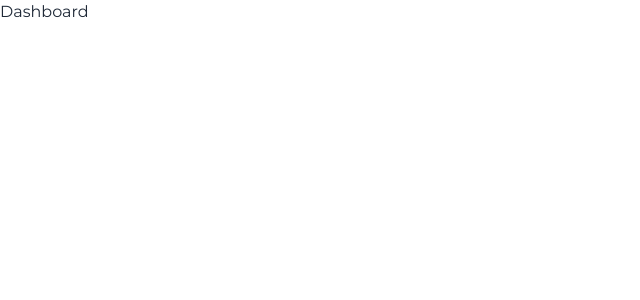
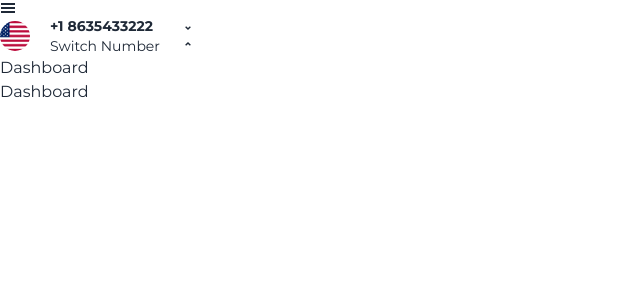
Before and after one commit to rkotchamp/coldbooth, a Next.js app: page /dashboard in a window 1280 px wide. Shown: the top 300 px of the page, without its empty margins (0-640 px from the left). Built offline with nearby package versions, Linux system fonts and the light colour scheme.

Commit message:
created the user switch number button

```diff
--- /dev/null
+++ b/app/components/SwitchNumberBtn/SwitchNumber.js
@@ -0,0 +1,27 @@
+import Image from "next/image";
+import { RiArrowDropDownLine } from "react-icons/ri";
+import { RiArrowDropUpLine } from "react-icons/ri";
+
+export default function SwitchNumberBtn() {
+  return (
+    <div className="flex items-center gap-5">
+      <div className="h-[30px] w-[30px] rounded-[50px]">
+        <Image
+          src="/images/usFlag.png"
+          alt="US Flag"
+          width={30}
+          height={30}
+          className="h-full w-full rounded-full object-cover"
+        />
+      </div>
+      <div>
+        <p className="text-sm font-bold">+1 8635433222</p>
+        <p className="text-sm">Switch Number</p>
+      </div>
+      <div>
+        <RiArrowDropDownLine />
+        <RiArrowDropUpLine />
+      </div>
+    </div>
+  );
+}
--- a/app/dashboard/page.js
+++ b/app/dashboard/page.js
@@ -1,3 +1,19 @@
+import { GiHamburgerMenu } from "react-icons/gi";
+import SwitchNumberBtn from "@/app/components/SwitchNumberBtn/SwitchNumber";
+
 export default function Dashboard() {
-  return <div>Dashboard</div>;
+  return (
+    <main>
+      <section>
+        <GiHamburgerMenu />
+        <SwitchNumberBtn />
+      </section>
+      <section>
+        <h1>Dashboard</h1>
+      </section>
+      <section>
+        <h1>Dashboard</h1>
+      </section>
+    </main>
+  );
 }
```
Also changed, not shown: app/features/auth/LoginForm.js (deleted), app/features/auth/SignupForm.js (deleted), app/features/auth/authService.js (deleted), app/lib/apiHelper.js (deleted), public/images/usFlag.png (added).
